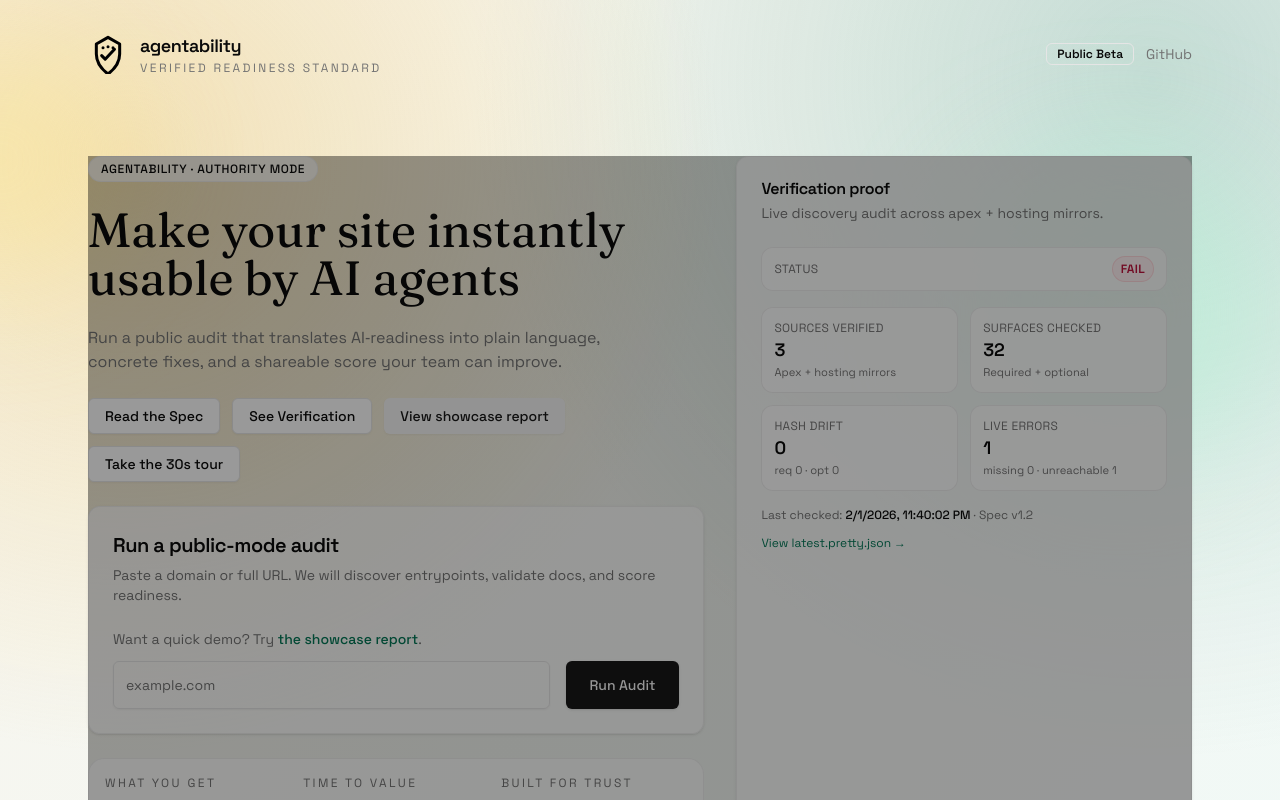
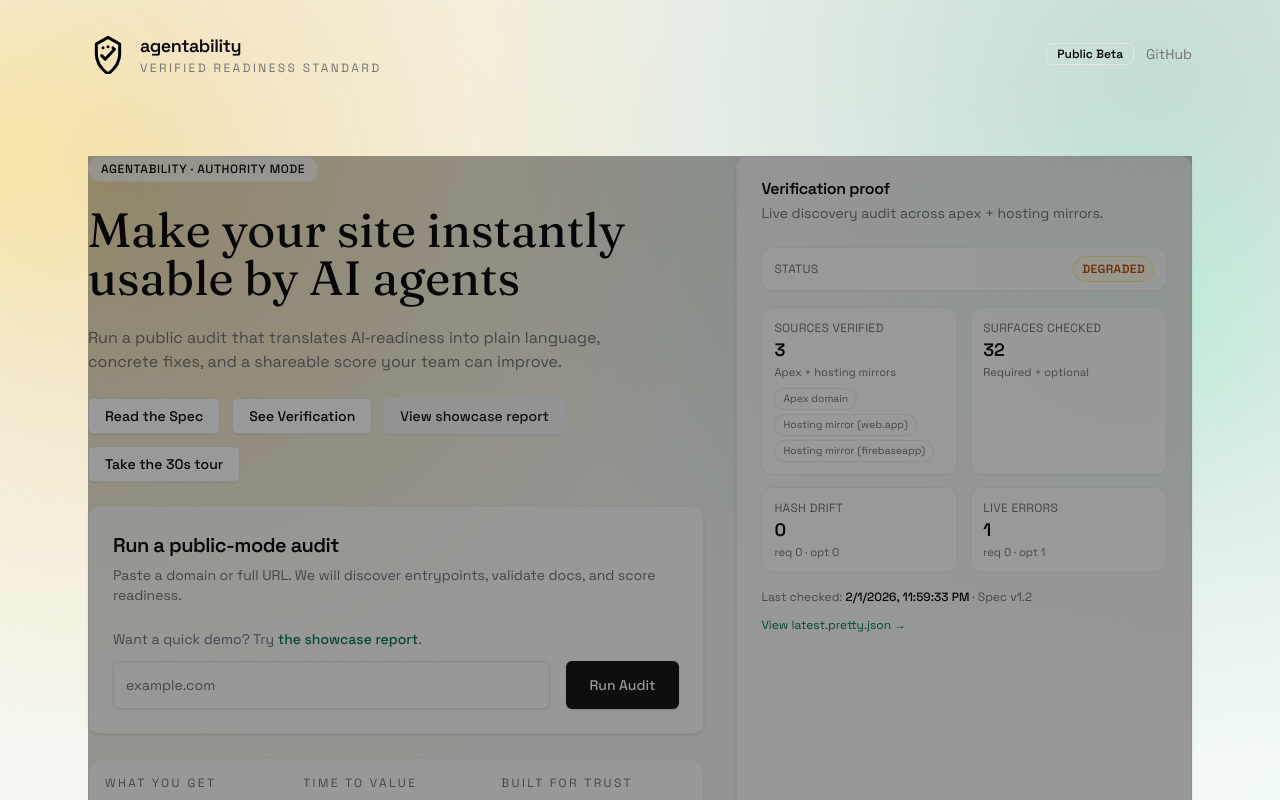
Before and after one commit to khalidsaidi/agentability, a React (Vite) app in the folder apps/web/: page / in a window 1280 px wide. Shown: the top 800 px of the page. Built offline with nearby package versions, Linux system fonts and the light colour scheme; no server answers.

Commit message:
fix(audit): treat optional failures as degraded

```diff
--- a/apps/web/public/discovery/audit/latest.pretty.json
+++ b/apps/web/public/discovery/audit/latest.pretty.json
@@ -1,6 +1,6 @@
 {
-  "generated_at": "2026-02-01T23:40:04.911Z",
-  "live_checked_at": "2026-02-01T23:40:02.033Z",
+  "generated_at": "2026-02-01T23:59:37.534Z",
+  "live_checked_at": "2026-02-01T23:59:33.507Z",
   "strict_pretty": false,
   "spec_version": "1.2",
   "engine": {
@@ -9,9 +9,11 @@
   },
   "score_target": 100,
   "discoverability_health": {
-    "status": "fail",
+    "status": "degraded",
     "missing": [],
-    "unreachable": [
+    "unreachable": [],
+    "optional_missing": [],
+    "optional_unreachable": [
       "/leaderboard.json"
     ],
     "hash_mismatch_required": [],
@@ -785,14 +787,14 @@
       "path": "/discovery/audit/latest.pretty.json",
       "expected_content_type": "application/json; charset=utf-8",
       "bytes": 45274,
-      "sha256": "c52e9cc34ac76ea8254514bdeacff1b1c7ce2fb75ba57797f8f4ea120633ca20",
+      "sha256": "818f1d589094d22e5665c8d765ec90f634de2d2c9a3cbe7f9f397399a9435df8",
       "live_checks": [
         {
           "base_url": "https://agentability.org",
           "status": 200,
           "content_type": "application/json; charset=utf-8",
           "ok": true,
-          "sha256": "c52e9cc34ac76ea8254514bdeacff1b1c7ce2fb75ba57797f8f4ea120633ca20",
+          "sha256": "4df18d6b269ee4a847abf257f3beab8b150b4803a3b46f5ac6b560af5f033bcc",
           "bytes": 45274
         },
         {
@@ -800,7 +802,7 @@
           "status": 200,
           "content_type": "application/json; charset=utf-8",
           "ok": true,
-          "sha256": "c52e9cc34ac76ea8254514bdeacff1b1c7ce2fb75ba57797f8f4ea120633ca20",
+          "sha256": "4df18d6b269ee4a847abf257f3beab8b150b4803a3b46f5ac6b560af5f033bcc",
           "bytes": 45274
         },
         {
@@ -808,14 +810,14 @@
           "status": 200,
           "content_type": "application/json; charset=utf-8",
           "ok": true,
-          "sha256": "c52e9cc34ac76ea8254514bdeacff1b1c7ce2fb75ba57797f8f4ea120633ca20",
+          "sha256": "4df18d6b269ee4a847abf257f3beab8b150b4803a3b46f5ac6b560af5f033bcc",
           "bytes": 45274
         }
       ],
       "live_status": 200,
       "live_content_type": "application/json; charset=utf-8",
       "live_ok": true,
-      "live_sha256": "c52e9cc34ac76ea8254514bdeacff1b1c7ce2fb75ba57797f8f4ea120633ca20",
+      "live_sha256": "4df18d6b269ee4a847abf257f3beab8b150b4803a3b46f5ac6b560af5f033bcc",
       "live_bytes": 45274,
       "live_hash_match": true
     },
--- a/apps/web/src/lib/api.ts
+++ b/apps/web/src/lib/api.ts
@@ -37,6 +37,8 @@ export type DiscoveryAudit = {
     status: "pass" | "degraded" | "fail";
     missing?: string[];
     unreachable?: string[];
+    optional_missing?: string[];
+    optional_unreachable?: string[];
     hash_mismatch_required?: string[];
     hash_mismatch_optional?: string[];
   };
--- a/apps/web/src/pages/HomePage.tsx
+++ b/apps/web/src/pages/HomePage.tsx
@@ -47,11 +47,22 @@ export function HomePage() {
           : "border-border/60 bg-white/80 text-muted-foreground";
   const sourcesCount = audit?.live_sources?.length ?? 0;
   const surfacesCount = audit?.files?.length ?? 0;
-  const missingCount = audit?.discoverability_health?.missing?.length ?? 0;
-  const unreachableCount = audit?.discoverability_health?.unreachable?.length ?? 0;
+  const missingRequired = audit?.discoverability_health?.missing?.length ?? 0;
+  const unreachableRequired = audit?.discoverability_health?.unreachable?.length ?? 0;
+  const missingOptional = audit?.discoverability_health?.optional_missing?.length ?? 0;
+  const unreachableOptional = audit?.discoverability_health?.optional_unreachable?.length ?? 0;
   const driftRequired = audit?.discoverability_health?.hash_mismatch_required?.length ?? 0;
   const driftOptional = audit?.discoverability_health?.hash_mismatch_optional?.length ?? 0;
   const driftTotal = driftRequired + driftOptional;
+  const liveErrorsTotal = missingRequired + unreachableRequired + missingOptional + unreachableOptional;
+
+  const sourceLabels =
+    audit?.live_sources?.map((source) => {
+      if (source.includes("agentability.org")) return "Apex domain";
+      if (source.includes("web.app")) return "Hosting mirror (web.app)";
+      if (source.includes("firebaseapp.com")) return "Hosting mirror (firebaseapp)";
+      return "Hosting mirror";
+    }) ?? [];
 
   const lastCheckedLabel = (() => {
     if (!audit?.live_checked_at) return "n/a";
@@ -130,6 +141,18 @@ export function HomePage() {
                     <p className="uppercase tracking-wide text-muted-foreground">Sources verified</p>
                     <p className="text-lg font-semibold text-foreground">{sourcesCount || "—"}</p>
                     <p className="text-[0.7rem] text-muted-foreground">Apex + hosting mirrors</p>
+                    {sourceLabels.length ? (
+                      <div className="mt-2 flex flex-wrap gap-1">
+                        {sourceLabels.map((label, index) => (
+                          <span
+                            key={`${label}-${index}`}
+                            className="rounded-full border border-border/60 bg-white/80 px-2 py-0.5 text-[0.65rem] text-muted-foreground"
+                          >
+                            {label}
+                          </span>
+                        ))}
+                      </div>
+                    ) : null}
                   </div>
                   <div className="rounded-xl border border-border/60 bg-white/80 p-3">
                     <p className="uppercase tracking-wide text-muted-foreground">Surfaces checked</p>
@@ -145,9 +168,9 @@ export function HomePage() {
                   </div>
                   <div className="rounded-xl border border-border/60 bg-white/80 p-3">
                     <p className="uppercase tracking-wide text-muted-foreground">Live errors</p>
-                    <p className="text-lg font-semibold text-foreground">{missingCount + unreachableCount}</p>
+                    <p className="text-lg font-semibold text-foreground">{liveErrorsTotal}</p>
                     <p className="text-[0.7rem] text-muted-foreground">
-                      missing {missingCount} · unreachable {unreachableCount}
+                      req {missingRequired + unreachableRequired} · opt {missingOptional + unreachableOptional}
                     </p>
                   </div>
                 </div>
```
Also changed, not shown: apps/web/public/discovery/audit/latest.json (+1 -1 lines), 2 other files (tests, documents, lock files or other folders).
